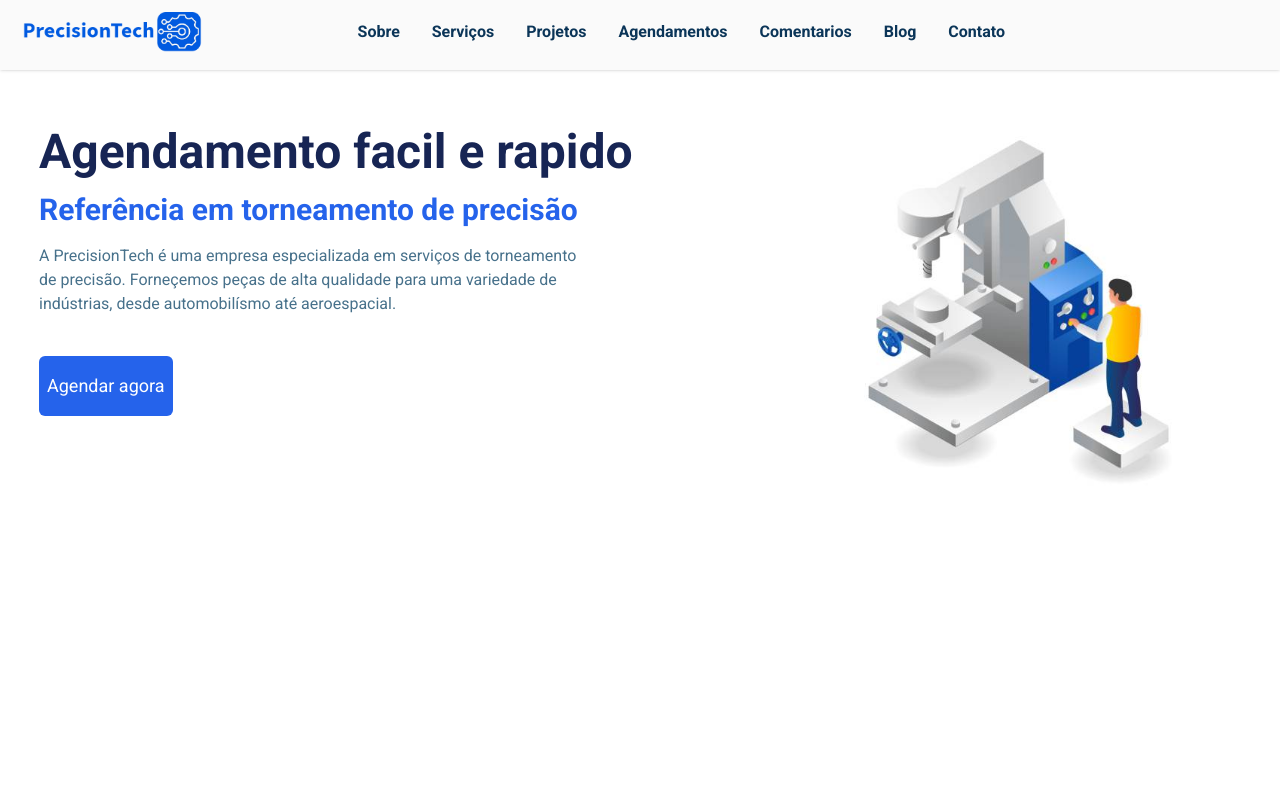
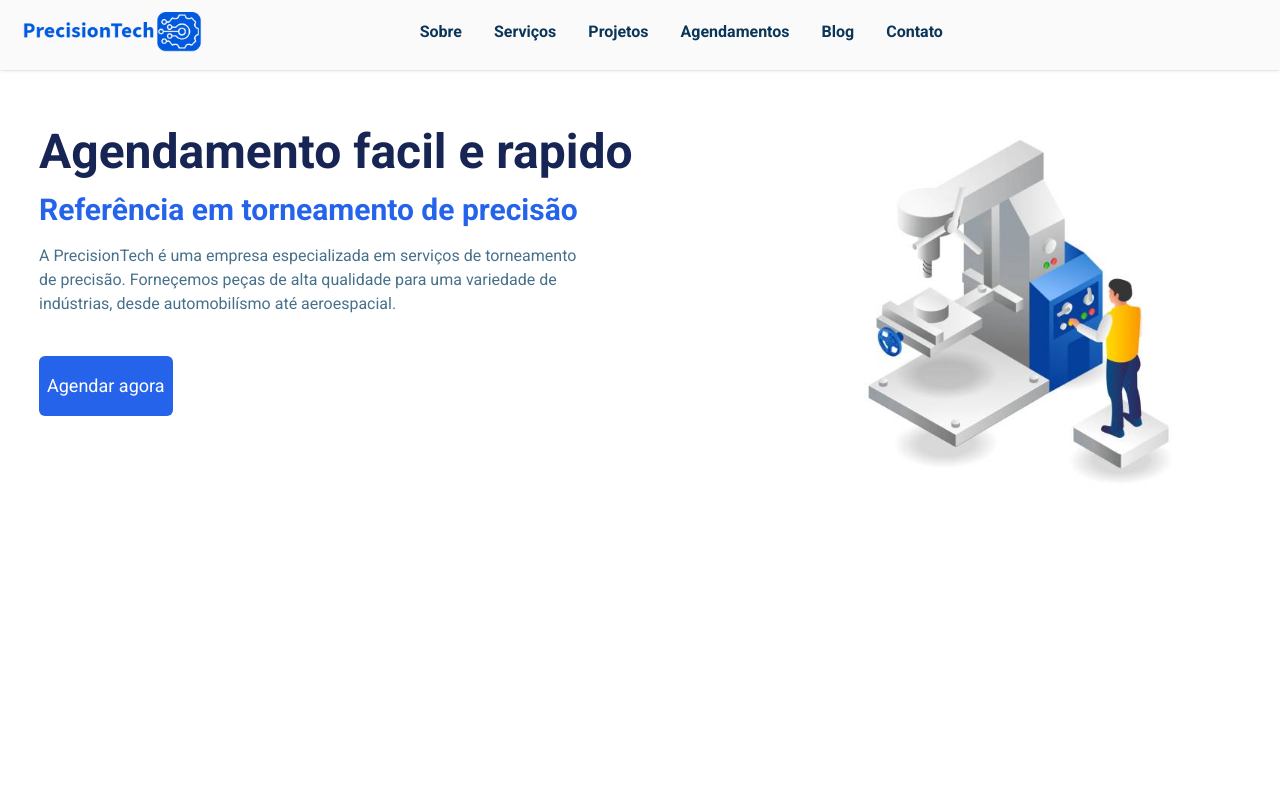
Before and after one commit to FranciscoNeto2909/PrecisionTech, a React (Vite) app: page / in a window 1280 px wide. Shown: the top 800 px of the page. Built offline with nearby package versions, Linux system fonts and the light colour scheme.

Commit message:
comments link removed

```diff
--- a/src/components/headers/desktop/DesktopH.tsx
+++ b/src/components/headers/desktop/DesktopH.tsx
@@ -26,9 +26,6 @@ export default function DesktopH() {
                                 <Link className="text-[#0b3558] font-bold hover:text-blue-800" to="/agendamentos">Agendamentos</Link>
                             </li>
                             <li>
-                                <Link className="text-[#0b3558] font-bold hover:text-blue-800" to="/agendamentos">Comentarios</Link>
-                            </li>
-                            <li>
                                 <Link className="text-[#0b3558] font-bold hover:text-blue-800" to="/blog">Blog</Link>
                             </li>
                             <li>
--- a/src/components/headers/mobile/MobileH.tsx
+++ b/src/components/headers/mobile/MobileH.tsx
@@ -17,7 +17,7 @@ export default function MobileH({ windowWidth }: Props) {
             <div className='flex items-center justify-between'>
                 <div className='ms-4'>
                     <Link to="/">
-                        <img src={windowWidth <= 425 ? logoMobile : logo} className={`${windowWidth <= 425 ? "h-14 py-2 bg-blue-600 rounded-md px-2" : "h-16 py-1"}`} alt="logo" />
+                        <img src={windowWidth <= 425 ? logoMobile : logo} className={`${windowWidth <= 425 ? "h-12 py-2 bg-blue-600 rounded-md px-2" : "h-16 py-1"}`} alt="logo" />
                     </Link>
                 </div>
                 <div className="me-4 h-[28px] w-[28px] flex flex-col justify-center gap-[6px] cursor-pointer" onClick={() => setMenuOpened(!menuOpened)}>
@@ -43,9 +43,6 @@ export default function MobileH({ windowWidth }: Props) {
                                 <Link className='text-[#0b3558]' to={"/agendamentos"}>Agendamentos</Link>
                             </li>
                             <li className='py-6 text-xl font-bold border-b'>
-                                <Link className='text-[#0b3558]' to={"/comentarios"}>Comentários</Link>
-                            </li>
-                            <li className='py-6 text-xl font-bold border-b'>
                                 <Link className='text-[#0b3558]' to={"/blog"}>Blog</Link>
                             </li>
                             <li className='py-6 text-xl font-bold border-b'>
```
